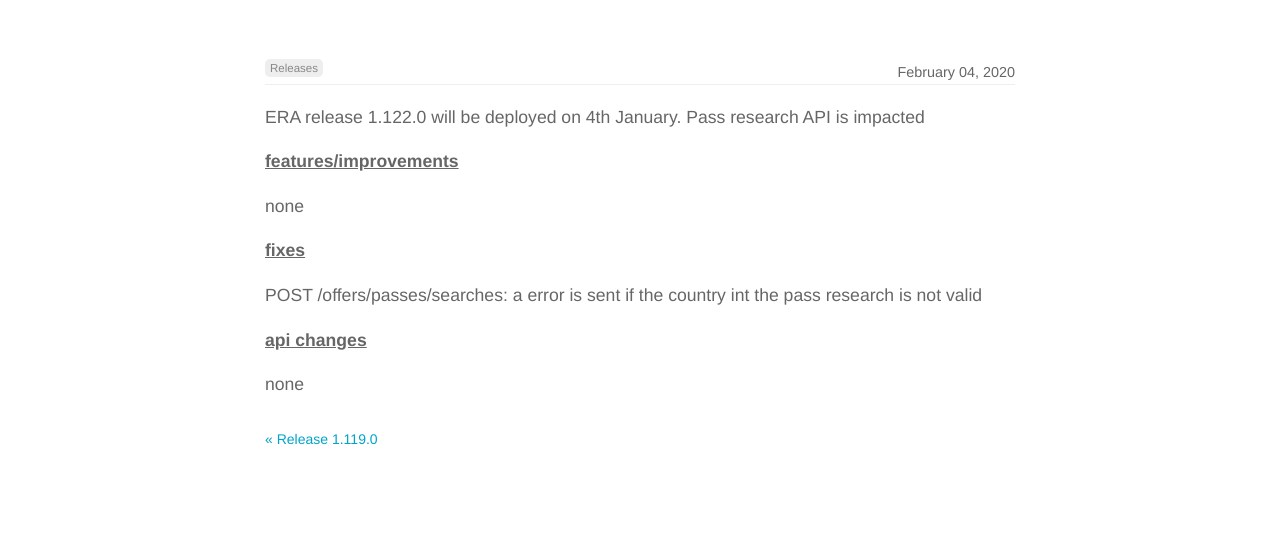
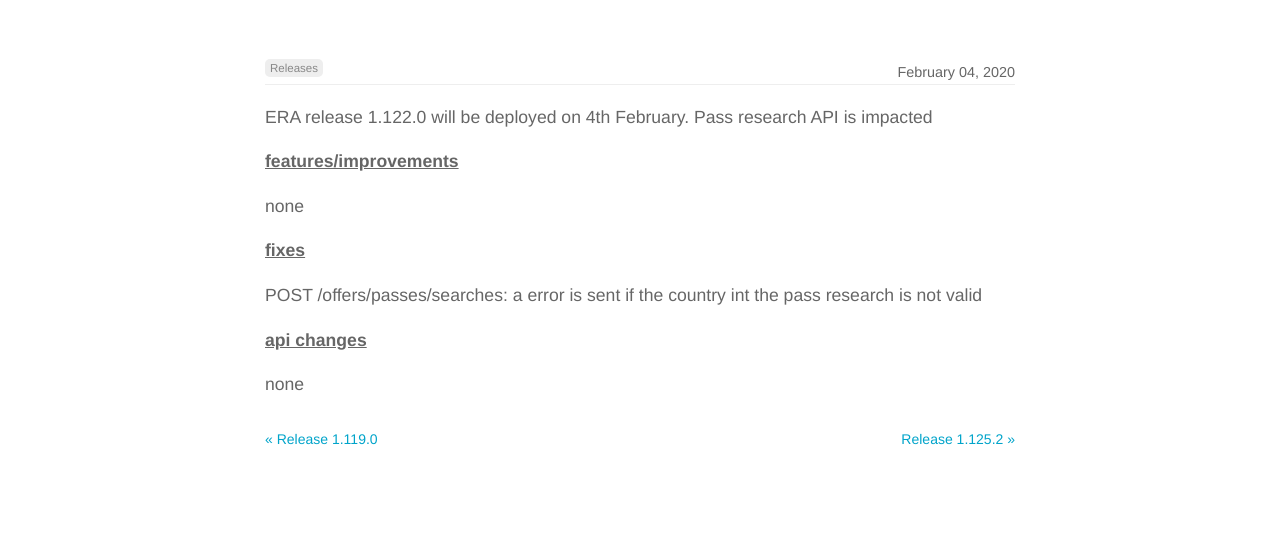
Before and after one commit to rail-europe/era-api, a Jekyll site: the page built from _posts/2020-02-04-release-1.122.0.md, in a window 1280 px wide. Shown: the part 218-752 px from the top of the page. Built offline with Jekyll 4.4.1, drawn with Linux system fonts in a browser that asks for light colours.

Commit message:
Release Note 1.125.2

```diff
--- a/_posts/2020-02-04-release-1.122-.0.md
+++ b/_posts/2020-02-04-release-1.122.0.md
@@ -5,7 +5,7 @@ categories:
   - releases
 author_staff_member: Vianney
 ---
-ERA release 1.122.0 will be deployed on 4th January. Pass research API is impacted
+ERA release 1.122.0 will be deployed on 4th February. Pass research API is impacted
 
 <!--more-->
 
```
Also changed, not shown: _posts/2020-02-19-release-1.125.2.md (added, +22 -0 lines), _posts/2019-12-19-release-1.114.0.md (renamed from _posts/2019-12-19-release-1.114-.0.md), _posts/2020-01-14-release-1.117.0.md (renamed from _posts/2020-01-14-release-1.117-.0.md), _posts/2020-01-21-release-1.119.0.md (renamed from _posts/2020-01-21-release-1.119-.0.md).
